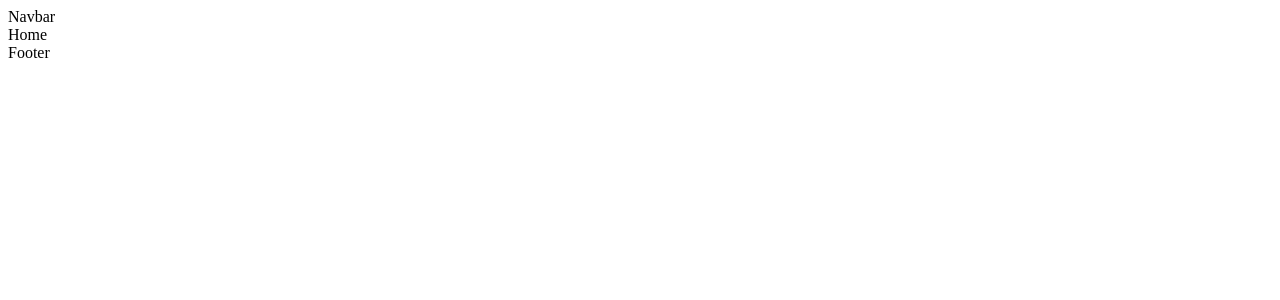
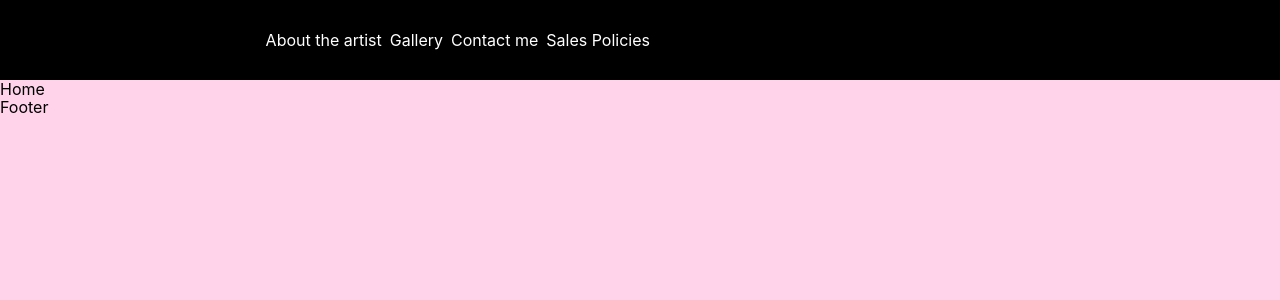
Before and after one commit to JuanMG22/sweet-cottons-clouds, a React (Vite) app: page / in a window 1280 px wide. Shown: the top 300 px of the page. Built offline with nearby package versions, Linux system fonts and the light colour scheme.

Commit message:
feat: add routing

```diff
--- a/package.json
+++ b/package.json
@@ -14,7 +14,9 @@
     "react": "^18.2.0",
     "react-dom": "^18.2.0",
     "react-icons": "^4.4.0",
-    "react-router-dom": "^6.3.0"
+    "react-router-dom": "^6.3.0",
+    "styled-jsx": "^5.0.2",
+    "tachyons": "^4.12.0"
   },
   "devDependencies": {
     "@types/react": "^18.0.15",
--- a/src/components/Navbar/index.jsx
+++ b/src/components/Navbar/index.jsx
@@ -1,7 +1,37 @@
 import React from "react";
+import { Link } from "react-router-dom";
 
 const Navbar = () => {
-  return <div>Navbar</div>;
+  const categories = [
+    { name: "About the artist", url: "/about" },
+    { name: "Gallery", url: "/gallery" },
+    { name: "Contact me", url: "/contact" },
+    { name: "Sales Policies", url: "/policies" },
+  ];
+  return (
+    <>
+      <nav className="center flex items-center white ph3 h-nav bg-black">
+        <div className="flex items-center w-20">
+          <Link className="center" to="/"></Link>
+        </div>
+        <div className="flex items-center">
+          {categories.map((category) => (
+            <div className="mr2">
+              <Link to={category.url}>{category.name}</Link>
+            </div>
+          ))}
+        </div>
+      </nav>
+      <style jsx>{`
+        .h-nav {
+          height: 5rem;
+        }
+        .pr-search {
+          padding-right: 70px;
+        }
+      `}</style>
+    </>
+  );
 };
 
 export default Navbar;
--- /dev/null
+++ b/src/globals.css
@@ -0,0 +1,28 @@
+@import url(../node_modules/tachyons/css/tachyons.min.css);
+
+* {
+  box-sizing: border-box;
+}
+html,
+body {
+  padding: 0;
+  margin: 0;
+  font-family: -apple-system, BlinkMacSystemFont, Segoe UI, Roboto, Oxygen,
+    Ubuntu, Cantarell, Fira Sans, Droid Sans, Helvetica Neue, sans-serif;
+  -webkit-font-smoothing: antialiased;
+  -moz-osx-font-smoothing: grayscale;
+  background-color: #ffd4eb;
+}
+a {
+  color: inherit;
+  text-decoration: none;
+}
+#root {
+  background-color: #ffd4eb;
+}
+.primary {
+  color: #3e434f;
+}
+.fit {
+  object-fit: cover;
+}
--- a/src/main.jsx
+++ b/src/main.jsx
@@ -6,6 +6,7 @@ import Footer from "./components/Footer";
 import Gallery from "./components/Gallery";
 import Navbar from "./components/Navbar";
 import LandingContainer from "./components/LandingContainer";
+import './globals.css'
 
 ReactDOM.createRoot(document.getElementById("root")).render(
   <React.StrictMode>
```
Also changed, not shown: 1 other file (tests, documents, lock files or other folders).
